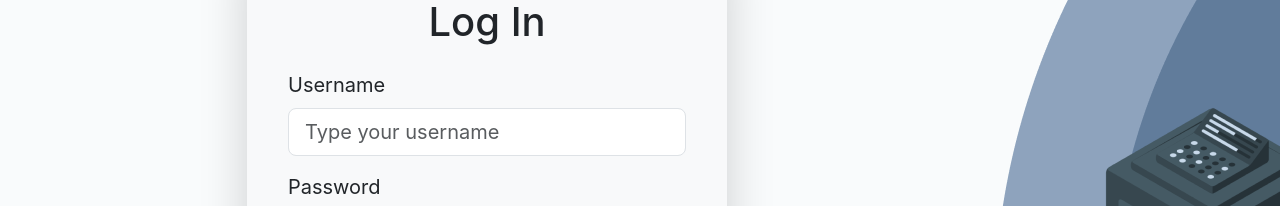
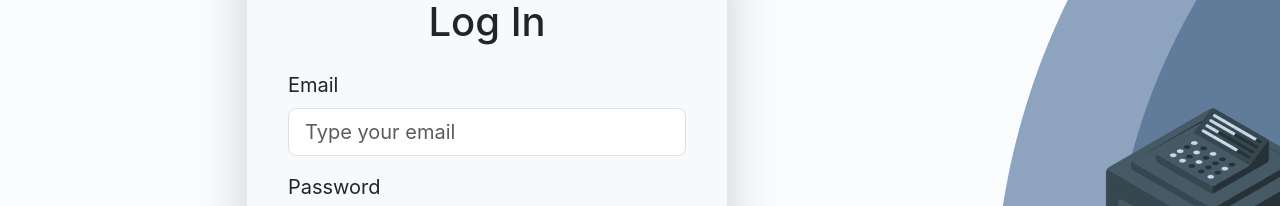
Before and after one commit to silversemx/silvertime-login, a React (Create React App) app: page / in a window 1280 px wide. Shown: the part 192-398 px from the top of the page. Built offline with nearby package versions, Linux system fonts and the light colour scheme.

Commit message:
Updated username by email field in login form & encrypted password

```diff
--- a/src/components/auth/Login.js
+++ b/src/components/auth/Login.js
@@ -5,6 +5,7 @@ import { useDispatch, useSelector } from 'react-redux';
 import { Container, Card, Form, Button } from 'react-bootstrap';
 
 // Packages
+import { sha256 } from 'js-sha256';
 import Lottie from 'lottie-react';
 import BounceLoader from 'react-spinners/BounceLoader';
 
@@ -24,14 +25,13 @@ const Login = () => {
 	const dispatch = useDispatch();
 
 	const { login_loading, login_success, auth_errors } = useSelector(state => state.auth);
-
-	const [loginUserInfo, setLoginUserInfo] = useState({ username: '', password: '' });
+	const [loginUserInfo, setLoginUserInfo] = useState({ email: '', password: '' });
 	const alertInitialState = { display: false, type: '', msg: '' }
 	const [alert, setAlert] = useState(alertInitialState);
 
 	const lottieRef = useRef(null);
 
-	const validateMsgInfo = loginUserInfo.username === '' || loginUserInfo.password === '';
+	const validateMsgInfo = loginUserInfo.email === '' || loginUserInfo.password === '';
 
 	const handleUserAction = (e) => {
 		e.preventDefault();
@@ -42,7 +42,10 @@ const Login = () => {
 		}
 		setAlert(alertInitialState);
 
-		dispatch(user_login(loginUserInfo));
+		let user =  { ...loginUserInfo };
+		user.password = sha256(user.password);
+
+		dispatch(user_login(user));
 	}
 
 	return (
@@ -60,12 +63,12 @@ const Login = () => {
 
 						<Form className='mb-5'>
 							<Form.Group className='mb-3' controlId='formBasicEmail'>
-								<Form.Label className='fs-5'>Username</Form.Label>
+								<Form.Label className='fs-5'>Email</Form.Label>
 								<Form.Control
 									size='lg'
-									placeholder='Type your username'
-									value={loginUserInfo.username}
-									onChange={(e) => setLoginUserInfo({ ...loginUserInfo, username: e.target.value})}
+									placeholder='Type your email'
+									value={loginUserInfo.email}
+									onChange={(e) => setLoginUserInfo({ ...loginUserInfo, email: e.target.value})}
 								/>
 							</Form.Group>
 							<Form.Group className='mb-3' controlId='formBasicPassword'>
```
